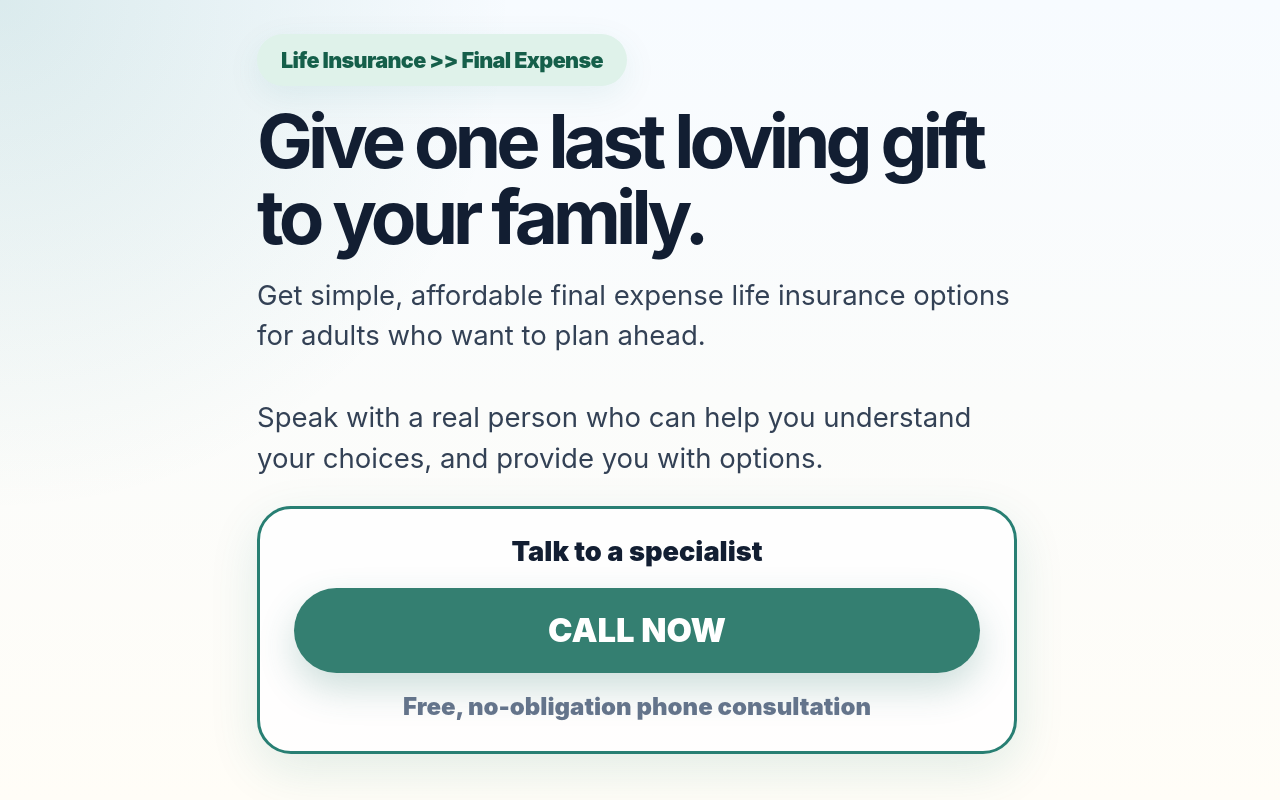
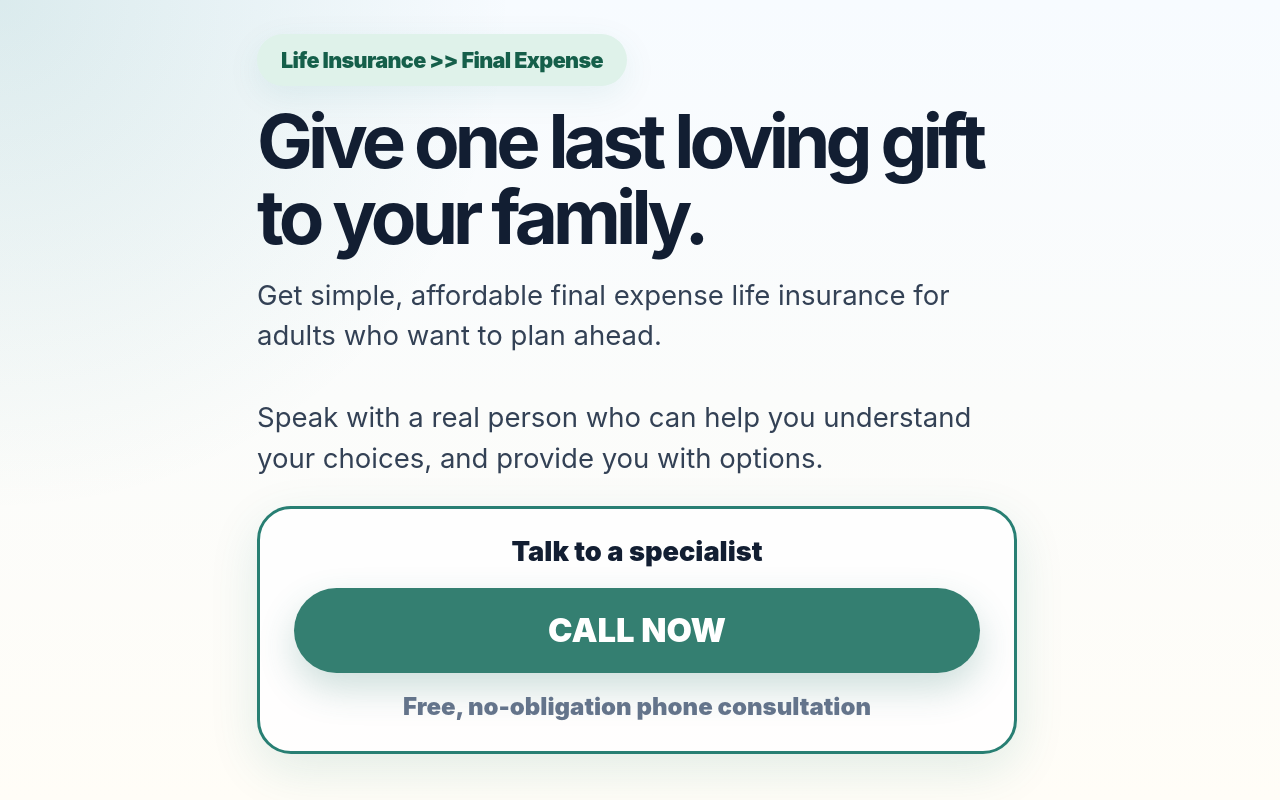
Before and after one commit to right/moneybrain.me, a Next.js app: page /final-expense/call-only in a window 1280 px wide. Built offline with nearby package versions, Linux system fonts and the light colour scheme.

Commit message:
Tighten call-only final expense subhead

```diff
--- a/app/final-expense/call-only/page.tsx
+++ b/app/final-expense/call-only/page.tsx
@@ -13,7 +13,7 @@ export default function FinalExpenseCallOnlyPage() {
           <p className="fe-kicker">Life Insurance &gt;&gt; Final Expense</p>
           <h1>Give one last loving gift to your family.</h1>
           <p className="fe-subhead">
-            Get simple, affordable final expense life insurance options for adults who want to plan ahead.
+            Get simple, affordable final expense life insurance for adults who want to plan ahead.
             <br />
             <br />
             Speak with a real person who can help you understand your choices, and provide you with options.
```
